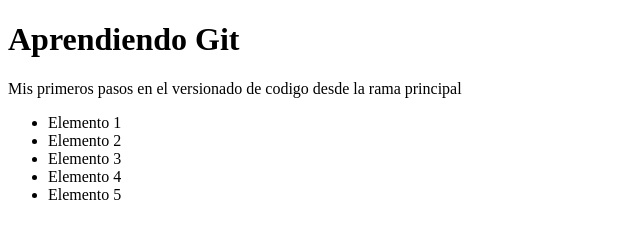
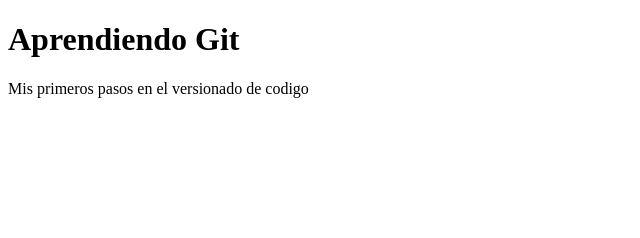
Before and after one commit to luchogrz/git-main, a plain HTML site: page index.html in a window 1280 px wide. Shown: the whole page, without its empty margins (0-640 px from the left). Drawn offline with Linux system fonts and the light colour scheme.

Commit message:
cambios en html

```diff
--- a/index.html
+++ b/index.html
@@ -5,21 +5,13 @@
     <meta charset="UTF-8">
     <meta http-equiv="X-UA-Compatible" content="IE=edge">
     <meta name="viewport" content="width=device-width, initial-scale=1.0">
-    <link rel="stylesheet" href="estilos.css">
     <title>Aprendiendo Git</title>
 </head>
 
 <body>
 
     <h1>Aprendiendo Git</h1>
-    <p>Mis primeros pasos en el versionado de codigo desde la rama principal</p>
-    <ul>
-        <li>Elemento 1</li>
-        <li>Elemento 2</li>
-        <li>Elemento 3</li>
-        <li>Elemento 4</li>
-        <li>Elemento 5</li>
-    </ul>
+    <p>Mis primeros pasos en el versionado de codigo</p>
 
 </body>
 
```
